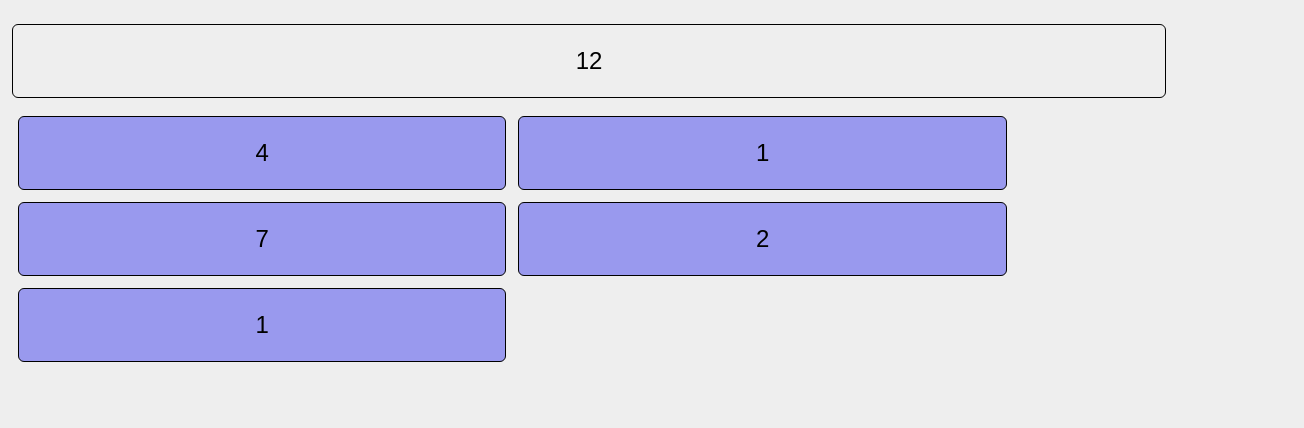
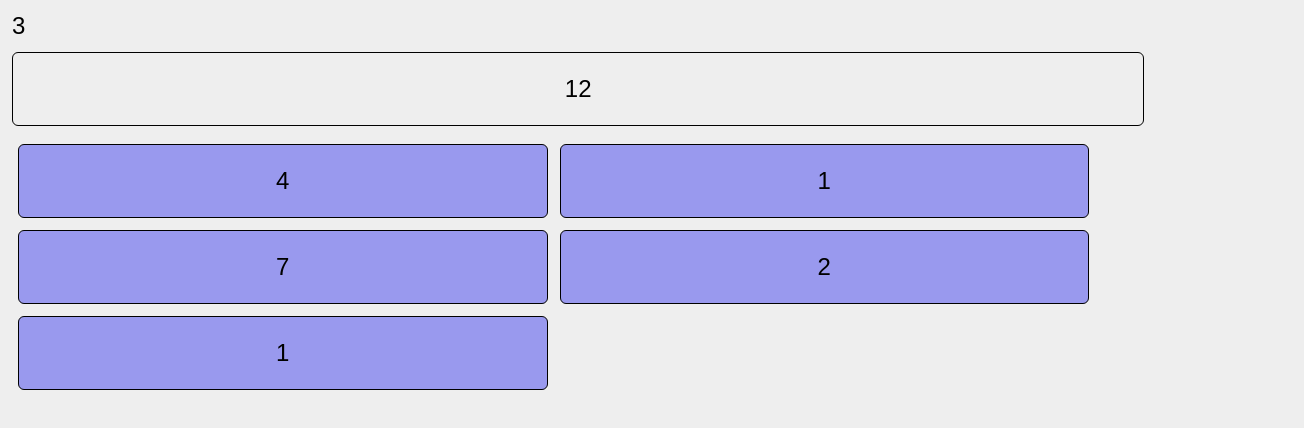
Before and after one commit to IdahoEv/number-game, a React app: page / in a window 1280 px wide. Shown: the whole page, 1304 px wide, since content can reach past the window. Built offline with nearby package versions, Linux system fonts and the light colour scheme.

Commit message:
Stop timer cleanly whenever game is over

```diff
--- a/src/components/Game.js
+++ b/src/components/Game.js
@@ -5,6 +5,7 @@ import { connect } from 'react-redux';
 import RandomNumbersPanel from './RandomNumbersPanel';
 
 import { randomNumberGenerator } from '../store/util';
+import { decrementTime } from '../store/actionCreators';
 
 // initial data
 //   target
@@ -12,13 +13,15 @@ import { randomNumberGenerator } from '../store/util';
 class Game extends React.Component {
   static propTypes = {
     numberCount: PropTypes.number.isRequired,
-    selectedNumbers: PropTypes.arrayOf(PropTypes.number).isRequired
-    // store: PropTypes.object.isRequired
+    remainingSeconds: PropTypes.number.isRequired,
+    selectedNumbers: PropTypes.arrayOf(PropTypes.number).isRequired,
+    decrementTime: PropTypes.func.isRequired,
   };
 
   constructor(props) {
     super();
     // this.target = 10 + Math.floor(40 * Math.random());
+    this.gameOver = false;
     this.randomNumbers = Array.from({ length: props.numberCount }).map(() =>
       randomNumberGenerator()
     );
@@ -26,26 +29,64 @@ class Game extends React.Component {
       .slice(0, props.numberCount - 2 )
       .reduce((acc, curr) =>  acc + curr);
   }
+
+  componentDidMount() {
+    console.log('Component Did Mount');
+    this.intervalId = setInterval(() => { this.props.decrementTime(); }, 1000);
+  }
+
+  componentWillUnmount() {
+    this.stopTimer();
+  }
+
+  stopTimer = () =>  {
+    clearInterval(this.intervalId);
+    this.gameOver = true;
+  }
+
+  endGame = () => {
+    this.stopTimer();
+  }
+
   computeGameStatus  = () => {
     const sum = this.props.selectedNumbers.reduce((acc, curr)=> acc + this.randomNumbers[curr], 0);
     console.log(sum, this.target);
+    if (this.props.remainingSeconds <= 0) {
+      this.endGame();
+      return 'lost';
+    }
     if (sum < this.target) {
       return 'playing';
     }
     if (sum === this.target) {
+      this.endGame();
       return 'won';
     }
-    if (sum > this.target) {
+    if ((sum > this.target) || (this.props.remainingSeconds <= 0)) {
+      this.endGame();
       return 'lost';
     }
   }
+
+  targetPanelColor(status) {
+    if (status === 'won') return 'green';
+    if (status === 'lost') return 'red';
+  }
+
   render() {
     const gameStatus = this.computeGameStatus( );
     console.log('Game Status:', gameStatus);
     return (
       <div id="game">
-        <div className='target'>{ this.target }</div>
-        <RandomNumbersPanel randomNumbers={ this.randomNumbers }
+        <div className="time-remaining">
+          { this.gameOver ? '--' : this.props.remainingSeconds }
+        </div>
+        <div className='target'
+          style={{ backgroundColor: this.targetPanelColor(gameStatus) }}
+        >{ this.target }</div>
+        <RandomNumbersPanel
+          canPlay={ this.computeGameStatus() === 'playing' }
+          randomNumbers={ this.randomNumbers }
         />
       </div>
     );
@@ -54,13 +95,8 @@ class Game extends React.Component {
 
 const mapStateToProps = (state) => {
   return {
-    selectedNumbers: state.selectedNumbers
+    selectedNumbers: state.selectedNumbers,
+    remainingSeconds: state.remainingSeconds,
   };
 };
-
-export default connect(mapStateToProps)(Game);
-
-
-// export default connect((state) => ({
-//   selectedNumbers: state.selectedNumbers
-// }))(Game);
+export default connect(mapStateToProps, { decrementTime })(Game);
--- a/src/components/NumberButton.js
+++ b/src/components/NumberButton.js
@@ -6,12 +6,15 @@ class NumberButton extends React.Component {
   static propTypes = {
     number: PropTypes.number.isRequired,
     selected: PropTypes.bool.isRequired,
+    canPlay: PropTypes.bool.isRequired,
     onClick: PropTypes.func.isRequired,
     id: PropTypes.number.isRequired
   }
 
   handleClick = () => {
-    this.props.onClick(this.props.id);
+    if (!this.props.selected && this.props.canPlay ) {
+      this.props.onClick(this.props.id);
+    }
   }
 
   render() {
--- a/src/components/RandomNumbersPanel.js
+++ b/src/components/RandomNumbersPanel.js
@@ -15,6 +15,7 @@ const RandomNumbersPanel = (props) => {
       { props.randomNumbers.map((number, index) =>
         <NumberButton selected={ isNumberButtonSelected(index) }
           onClick={ props.selectNumber }
+          canPlay={ props.canPlay }
           number={ number }
           id={ index }
           key={ index } />
@@ -27,6 +28,7 @@ RandomNumbersPanel.propTypes = {
   randomNumbers: PropTypes.arrayOf(PropTypes.number).isRequired,
   selectNumber: PropTypes.func.isRequired,
   selectedNumbers: PropTypes.arrayOf(PropTypes.number).isRequired,
+  canPlay: PropTypes.bool.isRequired,
   // store: PropTypes.object.isRequired
 };
 
--- /dev/null
+++ b/src/store/actionCreators.js
@@ -0,0 +1,5 @@
+export const decrementTime = () => {
+  return {
+    type: 'DECREMENT_TIME',
+  };
+};
--- a/src/store/index.js
+++ b/src/store/index.js
@@ -1,8 +1,10 @@
+
 // console.log('Store file');
 import * as Redux from 'redux';
 
 const initialState = {
-  selectedNumbers: [ ]
+  selectedNumbers: [ ],
+  remainingSeconds: 10
 };
 
 const actionFunctions = {
@@ -10,11 +12,21 @@ const actionFunctions = {
     return {...state,
       selectedNumbers: [...state.selectedNumbers, payload.index ]
     };
+  },
+  'DECREMENT_TIME': (state) => {
+    return {...state,
+      remainingSeconds: state.remainingSeconds - 1
+    };
+  },
+  'NULL_TIME': (state) => {
+    return {...state,
+      remainingSeconds: '--'
+    };
   }
 };
 
 const reducer = (state, action) => {
-  console.log('calling reducer', action);
+  console.log('Reducer called with ', state, action);
   const actionFunction = actionFunctions[action.type];
   if (actionFunction) {
     return actionFunction(state, action.payload);
--- a/src/styles/index.scss
+++ b/src/styles/index.scss
@@ -10,6 +10,7 @@ body {
   padding: .5em;
   font-family: sans-serif;
   font-size: 24px;
+  box-sizing: border-box;
 }
 .target, .number {
   height: 3em;
@@ -24,7 +25,7 @@ body {
   margin: .5em auto;
 }
 .number {
-  width: 38%;
+  width: 42%;
   background-color: #99e;
   margin: 0.25em;
 }
```
